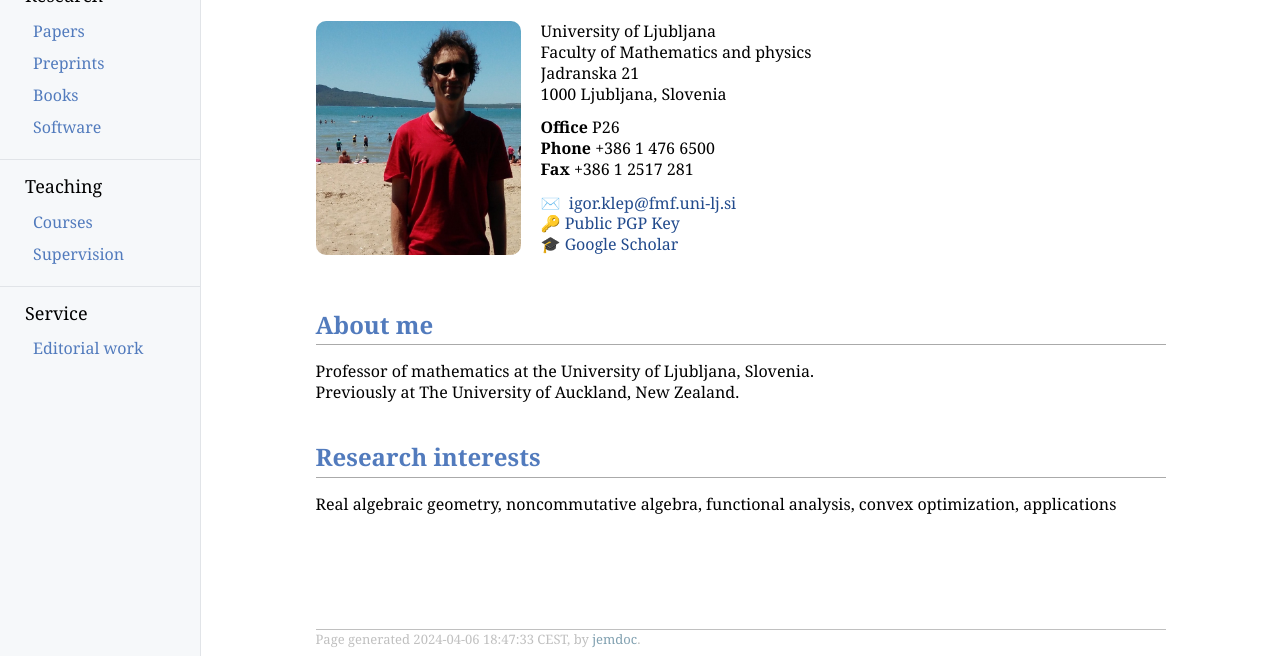
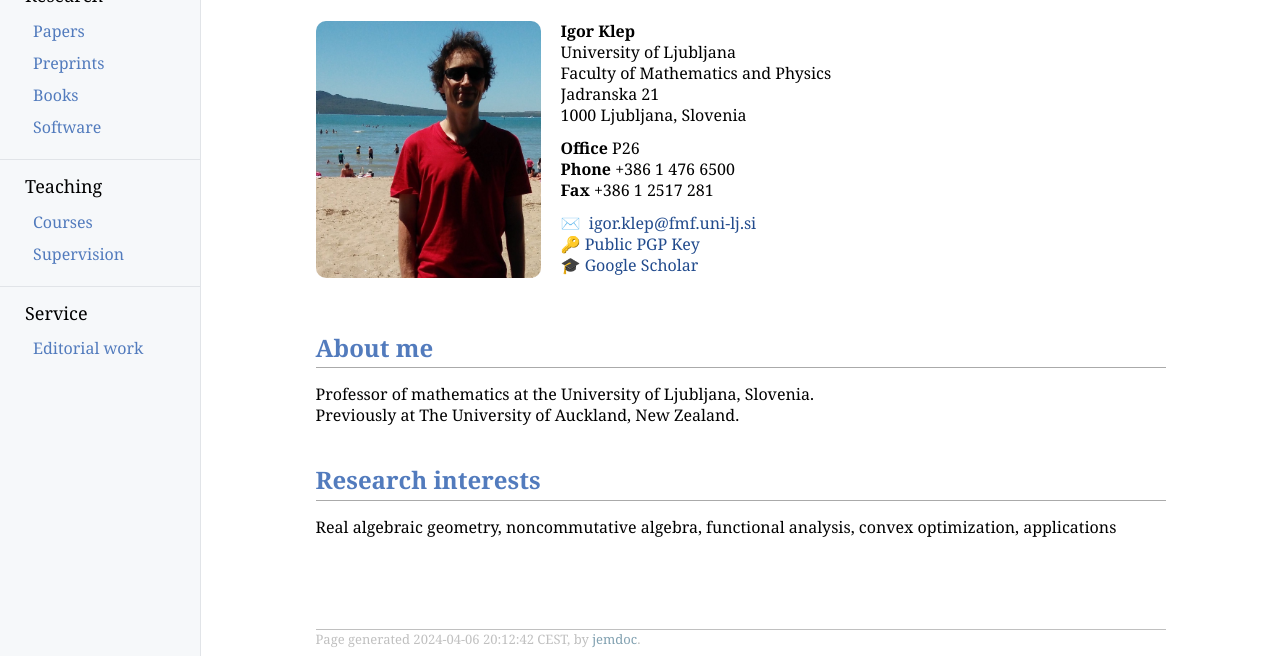
Before and after one commit to igorklep/igorklep.github.io, a plain HTML site: page index.html in a window 1280 px wide. Shown: the part 137-800 px from the top of the page. Drawn offline with nearby package versions, Linux system fonts and the light colour scheme.

Commit message:
name in index

```diff
--- a/index.html
+++ b/index.html
@@ -96,9 +96,10 @@ document.write(
 <h1>Contact</h1>
 </div>
 <div id="text-img-container"><div id="img-container">
-<img src="temporary-thisIsHereUntilIgorFindsYetAbetterPic2.jpeg" alt="this is a temporary pic until Igor finds a better one" width="205px" height="234px" /></div>
-<div id="text-container"><p>University of Ljubljana<br />
-Faculty of Mathematics and physics<br />
+<img src="temporary-thisIsHereUntilIgorFindsYetAbetterPic2.jpeg" alt="this is a temporary pic until Igor finds a better one" width="225px" height="257px" /></div>
+<div id="text-container"><p><b>Igor Klep</b><br />
+University of Ljubljana<br />
+Faculty of Mathematics and Physics<br />
 Jadranska 21<br />
 1000 Ljubljana, Slovenia</p>
 <p><b>Office</b>   P26<br />
@@ -123,7 +124,7 @@ Email address protected by JavaScript. Activate JavaScript to see the email.
 <div id="footer-container">
 <div id="footer">
 <div id="footer-text">
-Page generated 2024-04-06 18:47:33 CEST, by <a href="https://github.com/jyhuang78/jemdoc" target="_blank">jemdoc</a>.
+Page generated 2024-04-06 20:12:42 CEST, by <a href="https://github.com/jyhuang78/jemdoc" target="_blank">jemdoc</a>.
 </div> <!-- <div id="footer-text"> -->
 </div> <!-- <div id="footer"> -->
 </div> <!-- <div id="footer-container"> -->
```
